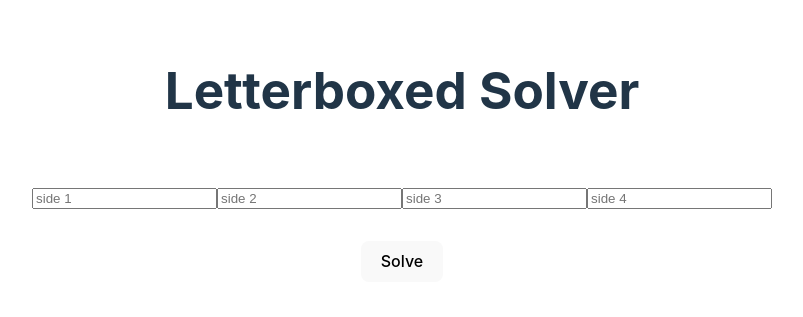
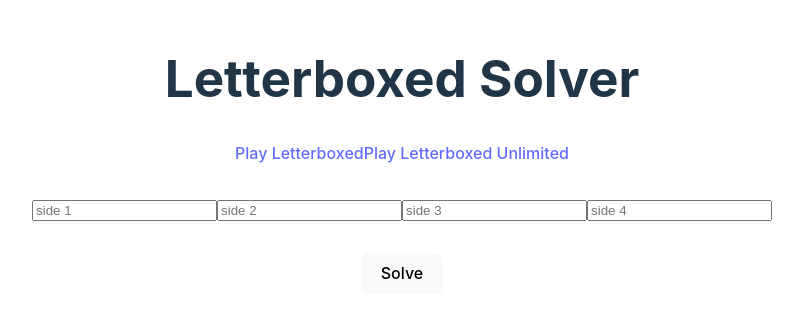
Before and after one commit to pf274/letterboxed, a React (Vite) app: page / in a window 1280 px wide. Shown: the part 245-562 px from the top of the page, without its empty margins (238-1041 px from the left). Built offline with nearby package versions, Linux system fonts and the light colour scheme.

Commit message:
Added games to page

```diff
--- a/src/App.tsx
+++ b/src/App.tsx
@@ -35,6 +35,8 @@
   return (
     <>
       <h1>Letterboxed Solver</h1>
+      <a href="https://www.nytimes.com/puzzles/letter-boxed">Play Letterboxed</a>
+      <a href="https://unscrambleit.net/letterboxed-nyt/">Play Letterboxed Unlimited</a>
       <div className="card">
         <input
           type="text"
```
